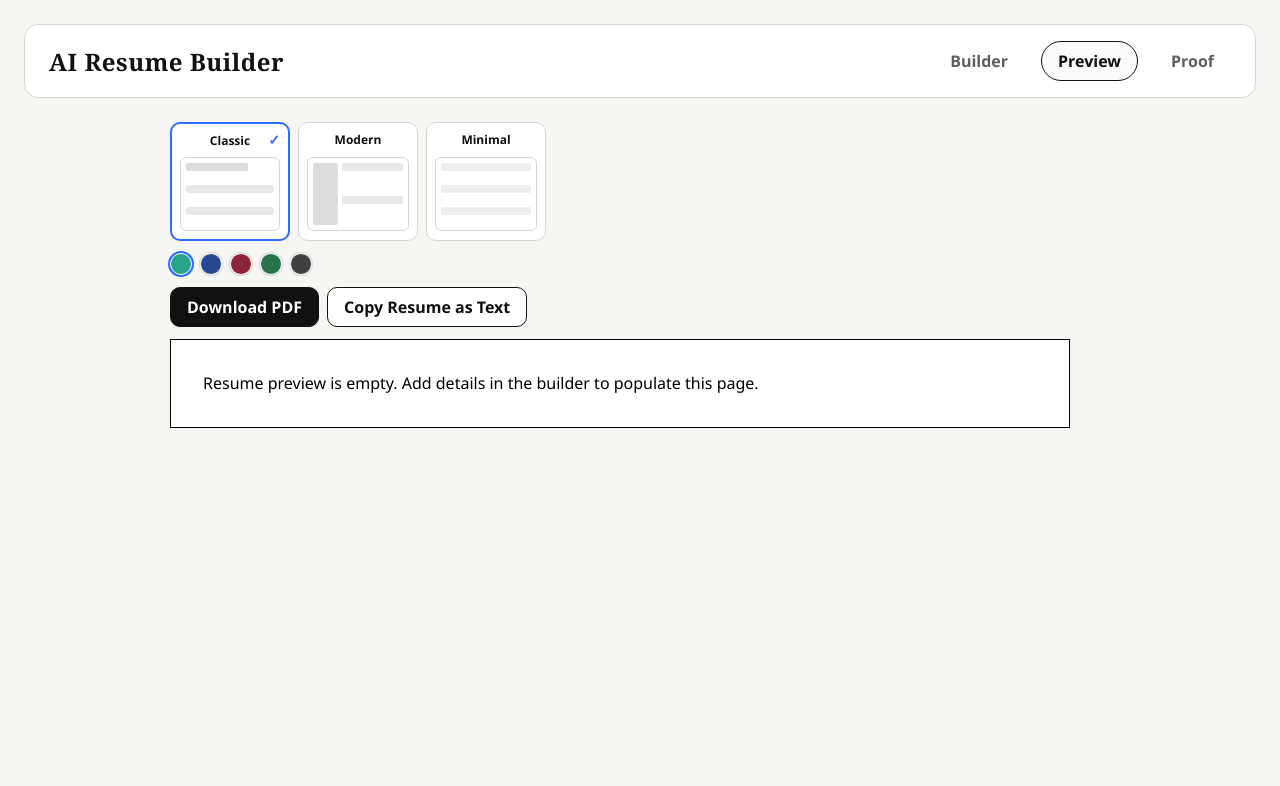
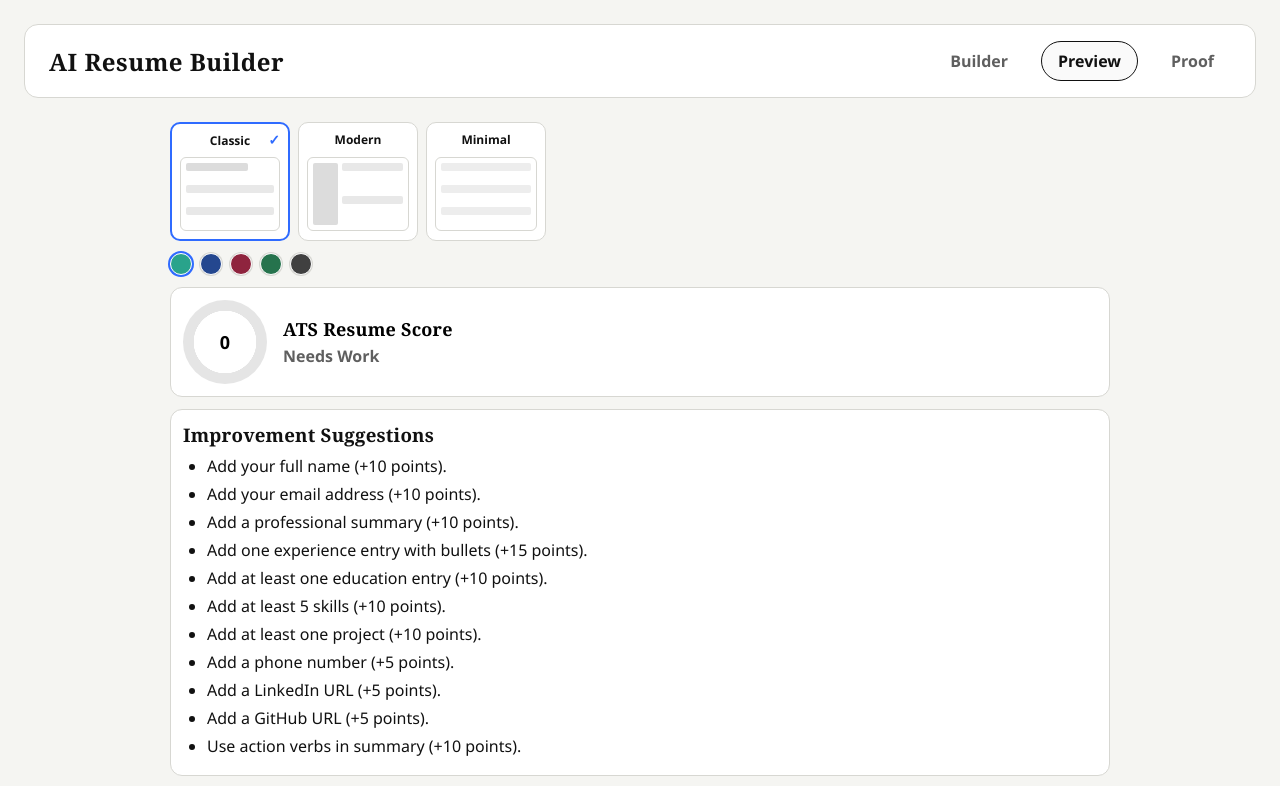
Before and after one commit to AjayS0708/AI-Resume-Builder, a React (Vite) app: page /preview in a window 1280 px wide. Shown: the top 786 px of the page. Built offline with nearby package versions, Linux system fonts and the light colour scheme.

Commit message:
Add deterministic ATS preview scoring and fix modern template sidebar styling

```diff
--- a/src/lib/resumeData.ts
+++ b/src/lib/resumeData.ts
@@ -259,18 +259,12 @@ export const getAllSkills = (data: ResumeBuilderData): string[] => {
   return Array.from(new Set(combined.map((item) => item.trim()).filter(Boolean)));
 };
 
-const countWords = (text: string): number =>
-  text.trim().length === 0 ? 0 : text.trim().split(/\s+/).length;
-
 const hasMeaningfulExperience = (entry: ExperienceEntry): boolean =>
   [entry.company, entry.role, entry.duration, entry.highlights].some((value) => value.trim().length > 0);
 
 const hasMeaningfulProject = (entry: ProjectEntry): boolean =>
   [entry.title, entry.description, entry.liveUrl, entry.githubUrl, entry.highlights]
     .some((value) => value.trim().length > 0) || entry.techStack.length > 0;
-
-const hasCompleteEducation = (entry: EducationEntry): boolean =>
-  entry.school.trim().length > 0 && entry.degree.trim().length > 0 && entry.year.trim().length > 0;
 
 const containsNumericImpact = (text: string): boolean => /(\d+\s?%|\b\d+\b|\d+[xX]|\d+\s?[kK])/.test(text);
 
@@ -294,63 +288,97 @@ export const startsWithActionVerb = (line: string): boolean => {
 export const hasNumericIndicator = (line: string): boolean => containsNumericImpact(line);
 
 export const computeAtsV1 = (data: ResumeBuilderData): AtsResult => {
-  const summaryWords = countWords(data.summary);
+  const summary = data.summary.trim();
+  const summaryChars = summary.length;
+  const summaryHasActionVerb = ACTION_VERBS.some((verb) =>
+    new RegExp(`\\b${verb}\\b`, 'i').test(summary)
+  );
   const projectEntries = data.projects.filter(hasMeaningfulProject);
   const experienceEntries = data.experience.filter(hasMeaningfulExperience);
+  const hasExperienceWithBullets = experienceEntries.some((entry) => splitBullets(entry.highlights).length > 0);
+  const hasEducation = data.education.some((entry) =>
+    [entry.school, entry.degree, entry.year].some((value) => value.trim().length > 0)
+  );
   const skillsItems = getAllSkills(data);
-  const hasLink = data.github.trim().length > 0 || data.linkedin.trim().length > 0;
-  const completeEducation = data.education.some(hasCompleteEducation);
-
-  const impactLines = [
-    ...experienceEntries.flatMap((entry) => splitBullets(entry.highlights)),
-    ...projectEntries.map((entry) => entry.description.trim()),
-    ...projectEntries.flatMap((entry) => splitBullets(entry.highlights))
-  ].filter(Boolean);
-  const hasImpactNumbers = impactLines.some(containsNumericImpact);
+  const hasName = data.personal.name.trim().length > 0;
+  const hasEmail = data.personal.email.trim().length > 0;
+  const hasPhone = data.personal.phone.trim().length > 0;
+  const hasLinkedin = data.linkedin.trim().length > 0;
+  const hasGithub = data.github.trim().length > 0;
 
   let score = 0;
-  if (summaryWords >= 40 && summaryWords <= 120) {
+  if (hasName) {
+    score += 10;
+  }
+  if (hasEmail) {
+    score += 10;
+  }
+  if (summaryChars > 50) {
+    score += 10;
+  }
+  if (hasExperienceWithBullets) {
     score += 15;
   }
-  if (projectEntries.length >= 2) {
+  if (hasEducation) {
     score += 10;
   }
-  if (experienceEntries.length >= 1) {
+  if (skillsItems.length >= 5) {
     score += 10;
   }
-  if (skillsItems.length >= 8) {
+  if (projectEntries.length >= 1) {
     score += 10;
   }
-  if (hasLink) {
-    score += 10;
+  if (hasPhone) {
+    score += 5;
   }
-  if (hasImpactNumbers) {
-    score += 15;
+  if (hasLinkedin) {
+    score += 5;
   }
-  if (completeEducation) {
+  if (hasGithub) {
+    score += 5;
+  }
+  if (summaryHasActionVerb) {
     score += 10;
   }
 
   const suggestions: string[] = [];
-  if (!(summaryWords >= 40 && summaryWords <= 120)) {
-    suggestions.push('Write a stronger summary (40-120 words).');
+  if (!hasName) {
+    suggestions.push('Add your full name (+10 points).');
   }
-  if (projectEntries.length < 2) {
-    suggestions.push('Add at least 2 projects.');
+  if (!hasEmail) {
+    suggestions.push('Add your email address (+10 points).');
   }
-  if (!hasImpactNumbers) {
-    suggestions.push('Add measurable impact (numbers) in bullets.');
+  if (!(summaryChars > 50)) {
+    suggestions.push('Add a professional summary (+10 points).');
   }
-  if (skillsItems.length < 8) {
-    suggestions.push('Add more skills (target 8+).');
+  if (!hasExperienceWithBullets) {
+    suggestions.push('Add one experience entry with bullets (+15 points).');
   }
-  if (!hasLink) {
-    suggestions.push('Add GitHub or LinkedIn link.');
+  if (!hasEducation) {
+    suggestions.push('Add at least one education entry (+10 points).');
+  }
+  if (skillsItems.length < 5) {
+    suggestions.push('Add at least 5 skills (+10 points).');
+  }
+  if (projectEntries.length < 1) {
+    suggestions.push('Add at least one project (+10 points).');
+  }
+  if (!hasPhone) {
+    suggestions.push('Add a phone number (+5 points).');
+  }
+  if (!hasLinkedin) {
+    suggestions.push('Add a LinkedIn URL (+5 points).');
+  }
+  if (!hasGithub) {
+    suggestions.push('Add a GitHub URL (+5 points).');
+  }
+  if (!summaryHasActionVerb) {
+    suggestions.push('Use action verbs in summary (+10 points).');
   }
 
   return {
     score: Math.min(100, score),
-    suggestions: suggestions.slice(0, 3),
+    suggestions,
     allCriteriaMet: suggestions.length === 0
   };
 };
@@ -369,32 +397,5 @@ export const hasAnyPreviewContent = (data: ResumeBuilderData): boolean => {
 };
 
 export const computeTopImprovements = (data: ResumeBuilderData): string[] => {
-  const summaryWords = countWords(data.summary);
-  const projectEntries = data.projects.filter(hasMeaningfulProject);
-  const experienceEntries = data.experience.filter(hasMeaningfulExperience);
-  const skillsItems = getAllSkills(data);
-  const impactLines = [
-    ...experienceEntries.flatMap((entry) => splitBullets(entry.highlights)),
-    ...projectEntries.map((entry) => entry.description.trim()),
-    ...projectEntries.flatMap((entry) => splitBullets(entry.highlights))
-  ].filter(Boolean);
-  const hasImpactNumbers = impactLines.some(containsNumericImpact);
-
-  const items: string[] = [];
-  if (projectEntries.length < 2) {
-    items.push('Add at least 2 projects.');
-  }
-  if (!hasImpactNumbers) {
-    items.push('Add measurable impact (numbers) in bullets.');
-  }
-  if (summaryWords < 40) {
-    items.push('Expand summary to at least 40 words.');
-  }
-  if (skillsItems.length < 8) {
-    items.push('Add more skills (target 8+).');
-  }
-  if (experienceEntries.length === 0) {
-    items.push('Add internship or project-based experience.');
-  }
-  return items.slice(0, 3);
+  return computeAtsV1(data).suggestions.slice(0, 3);
 };
--- a/src/pages/PreviewPage.tsx
+++ b/src/pages/PreviewPage.tsx
@@ -2,6 +2,7 @@ import { CSSProperties, useMemo, useRef, useState } from 'react';
 import html2canvas from 'html2canvas';
 import jsPDF from 'jspdf';
 import {
+  computeAtsV1,
   createEmptyResumeData,
   getAllSkills,
   hasAnyPreviewContent,
@@ -79,6 +80,7 @@ export default function PreviewPage() {
 
   const accentTheme = RESUME_ACCENTS.find((item) => item.key === accent) ?? RESUME_ACCENTS[0];
   const skills = useMemo(() => getAllSkills(data), [data]);
+  const ats = useMemo(() => computeAtsV1(data), [data]);
   const education = useMemo(() => data.education.filter(isEducationVisible), [data.education]);
   const experience = useMemo(() => data.experience.filter(isExperienceVisible), [data.experience]);
   const projects = useMemo(() => data.projects.filter(isProjectVisible), [data.projects]);
@@ -86,6 +88,16 @@ export default function PreviewPage() {
   const [copyLabel, setCopyLabel] = useState<string>('Copy Resume as Text');
   const [warning, setWarning] = useState<string>('');
   const [toast, setToast] = useState<string>('');
+
+  const scoreBand = useMemo(() => {
+    if (ats.score <= 40) {
+      return { label: 'Needs Work', className: 'score-low' as const };
+    }
+    if (ats.score <= 70) {
+      return { label: 'Getting There', className: 'score-mid' as const };
+    }
+    return { label: 'Strong Resume', className: 'score-high' as const };
+  }, [ats.score]);
 
   const renderCommonMainContent = () => (
     <>
@@ -151,8 +163,8 @@ export default function PreviewPage() {
                   </div>
                 )}
                 <div className="project-links">
-                  {entry.liveUrl.trim().length > 0 && <a href={entry.liveUrl.trim()} target="_blank" rel="noreferrer">↗ Live</a>}
-                  {entry.githubUrl.trim().length > 0 && <a href={entry.githubUrl.trim()} target="_blank" rel="noreferrer">⌘ Code</a>}
+                  {entry.liveUrl.trim().length > 0 && <a href={entry.liveUrl.trim()} target="_blank" rel="noreferrer">Live URL</a>}
+                  {entry.githubUrl.trim().length > 0 && <a href={entry.githubUrl.trim()} target="_blank" rel="noreferrer">GitHub</a>}
                 </div>
               </article>
             ))}
@@ -263,6 +275,29 @@ export default function PreviewPage() {
             />
           ))}
         </div>
+
+        <section className="preview-score-card" aria-live="polite">
+          <div className={`score-ring ${scoreBand.className}`} style={{ ['--score-value' as string]: `${ats.score}` }}>
+            <div className="score-core">{ats.score}</div>
+          </div>
+          <div className="score-meta">
+            <h3>ATS Resume Score</h3>
+            <p>{scoreBand.label}</p>
+          </div>
+        </section>
+
+        <section className="preview-suggestions-card">
+          <h3>Improvement Suggestions</h3>
+          {ats.suggestions.length > 0 ? (
+            <ul>
+              {ats.suggestions.map((item) => (
+                <li key={item}>{item}</li>
+              ))}
+            </ul>
+          ) : (
+            <p>No major gaps detected.</p>
+          )}
+        </section>
 
         <div className="preview-toolbar">
           <button
--- a/src/styles.css
+++ b/src/styles.css
@@ -628,6 +628,80 @@ h4 {
   font-weight: 600;
 }
 
+.preview-score-card {
+  border: 1px solid var(--line);
+  border-radius: 12px;
+  padding: var(--space-3);
+  display: flex;
+  align-items: center;
+  gap: var(--space-4);
+  margin-bottom: var(--space-3);
+  background: #ffffff;
+}
+
+.score-ring {
+  --ring-color: #b91c1c;
+  width: 84px;
+  height: 84px;
+  border-radius: 999px;
+  display: grid;
+  place-items: center;
+  background:
+    radial-gradient(closest-side, #ffffff 74%, transparent 75% 100%),
+    conic-gradient(var(--ring-color) calc(var(--score-value) * 1%), #e5e5e5 0);
+}
+
+.score-ring.score-low {
+  --ring-color: #b91c1c;
+}
+
+.score-ring.score-mid {
+  --ring-color: #c27a00;
+}
+
+.score-ring.score-high {
+  --ring-color: #177245;
+}
+
+.score-core {
+  font-weight: 700;
+  font-size: 18px;
+  color: #000;
+}
+
+.score-meta h3 {
+  margin: 0 0 4px;
+  font-size: 18px;
+  color: #000;
+}
+
+.score-meta p {
+  margin: 0;
+  color: var(--muted);
+  font-weight: 600;
+}
+
+.preview-suggestions-card {
+  border: 1px solid var(--line);
+  border-radius: 12px;
+  padding: var(--space-3);
+  margin-bottom: var(--space-3);
+  background: #ffffff;
+}
+
+.preview-suggestions-card h3 {
+  margin: 0 0 var(--space-2);
+}
+
+.preview-suggestions-card ul {
+  margin: 0;
+  padding-left: var(--space-6);
+}
+
+.preview-suggestions-card li {
+  margin-bottom: 6px;
+}
+
 .resume-shell h3,
 .resume-shell h4,
 .resume-preview-sheet h1,
@@ -681,10 +755,19 @@ h4 {
   color: #ffffff !important;
 }
 
+.modern-sidebar h2 {
+  border-bottom: 1px solid rgba(255, 255, 255, 0.55) !important;
+}
+
 .modern-sidebar .chip {
   background: transparent;
   border-color: rgba(255, 255, 255, 0.6);
   color: #ffffff;
+}
+
+.modern-sidebar .project-links a {
+  color: #ffffff;
+  border-bottom-color: rgba(255, 255, 255, 0.7);
 }
 
 .modern-main {
```
